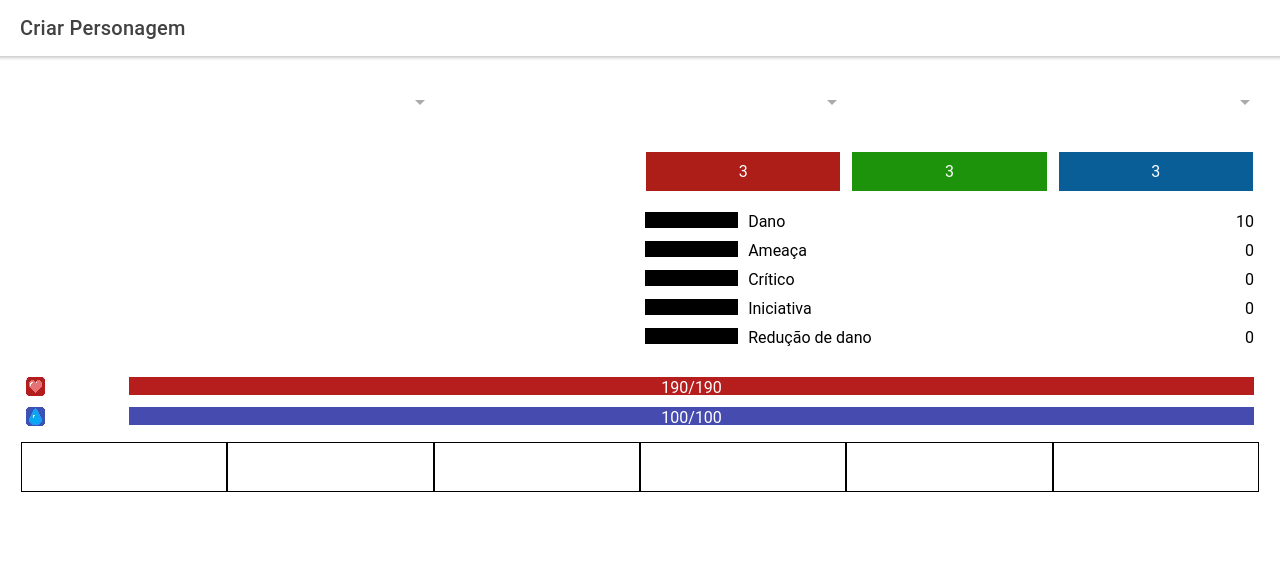
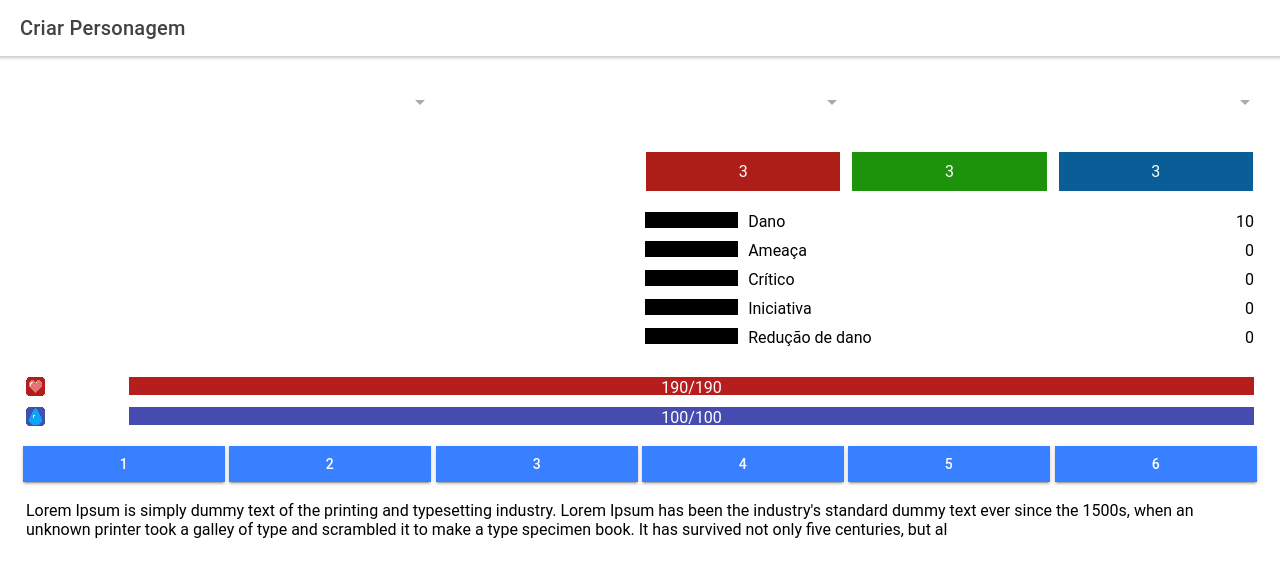
Before and after one commit to matheusgoncalves56/rpg-frontend, a React (Create React App) app: page /home in a window 1280 px wide. Shown: the top 576 px of the page. Built offline with nearby package versions, Linux system fonts and the light colour scheme.

Commit message:
Colocando os botoes de descricao das skills e onde vai ficar o texto

```diff
--- a/src/pages/CriarPersonagem.tsx
+++ b/src/pages/CriarPersonagem.tsx
@@ -1,4 +1,4 @@
-import { IonContent, IonPage, IonGrid, IonRow, IonCol, IonSelect, IonSelectOption, IonHeader,  IonTitle, IonToolbar, IonItem } from '@ionic/react';
+import { IonContent, IonPage, IonButton, IonGrid, IonRow, IonCol, IonSelect, IonSelectOption, IonHeader,  IonTitle, IonToolbar, IonItem } from '@ionic/react';
 
 import React from 'react';
 
@@ -183,23 +183,29 @@ export default class CriarPersonagem extends React.Component {
                         </IonRow>
                         <IonRow style={{marginTop: '10px'}}>
                             <IonCol style={{padding: 0}}>
-                                <div style={{height: '50px', border: '1px solid black'}}></div>
+                                <IonButton expand="full">1</IonButton>
                             </IonCol>
                             <IonCol style={{padding: 0}}>
-                                <div style={{height: '50px', border: '1px solid black'}}></div>
+                                <IonButton expand="full"> 2</IonButton>
                             </IonCol>
                             <IonCol style={{padding: 0}}>
-                                <div style={{height: '50px', border: '1px solid black'}}></div>
+                                <IonButton expand="full">3</IonButton>
                             </IonCol>
                             <IonCol style={{padding: 0}}>
-                                <div style={{height: '50px', border: '1px solid black'}}></div>
+                                <IonButton expand="full">4</IonButton>
                             </IonCol>
                             <IonCol style={{padding: 0}}>
-                                <div style={{height: '50px', border: '1px solid black'}}></div>
+                                <IonButton expand="full">5</IonButton>
                             </IonCol>
                             <IonCol style={{padding: 0}}>
-                                <div style={{height: '50px', border: '1px solid black'}}></div>
+                                <IonButton expand="full">6</IonButton>
                             </IonCol>
+                        </IonRow>
+                        <IonRow style={{marginTop: '10px'}}>
+                            <IonCol>
+                            Lorem Ipsum is simply dummy text of the printing and typesetting industry. Lorem Ipsum has been the industry's standard dummy text ever since the 1500s, when an unknown printer took a galley of type and scrambled it to make a type specimen book. It has survived not only five centuries, but al
+                            </IonCol>
+
                         </IonRow>
                     </IonGrid>
                 </IonContent>
```
